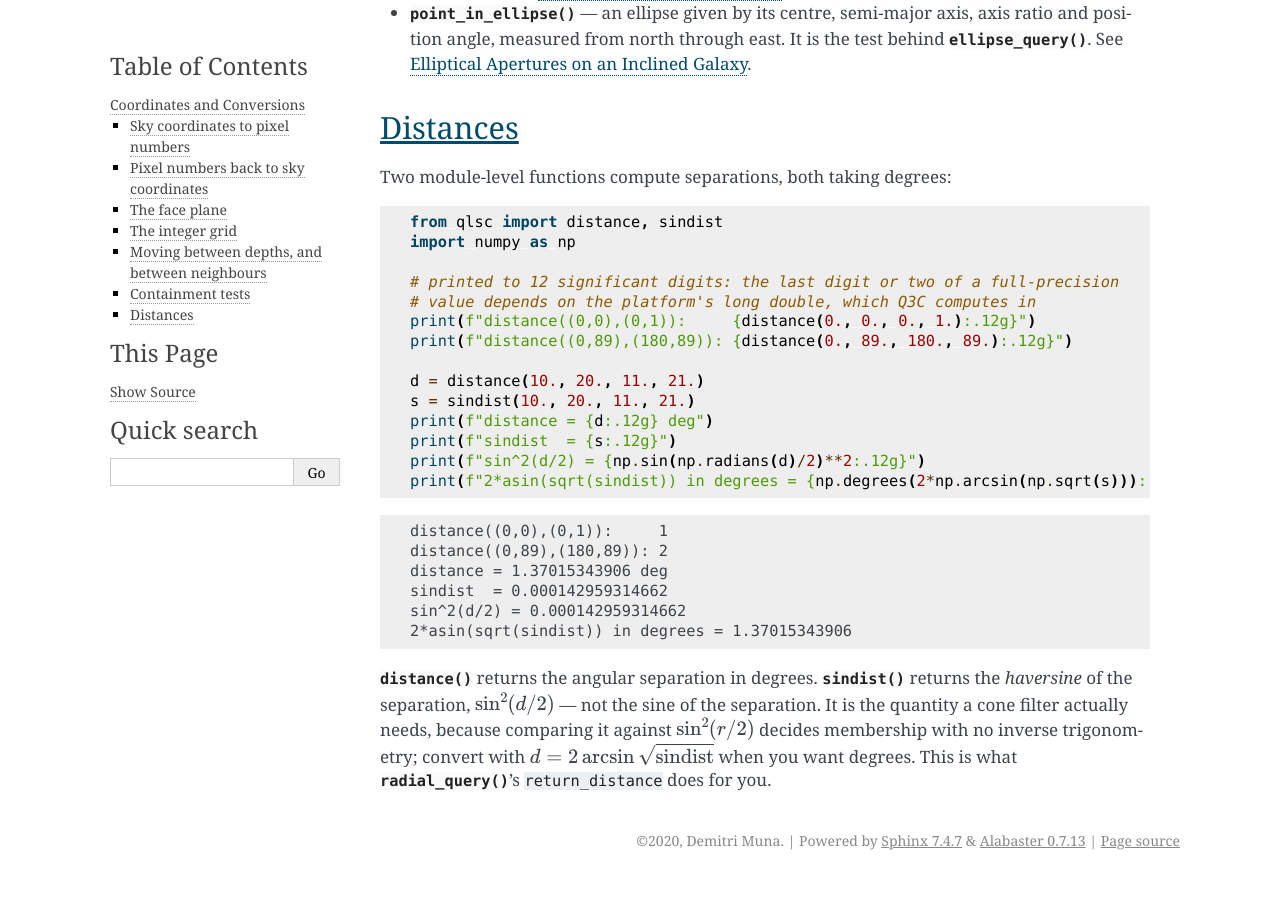
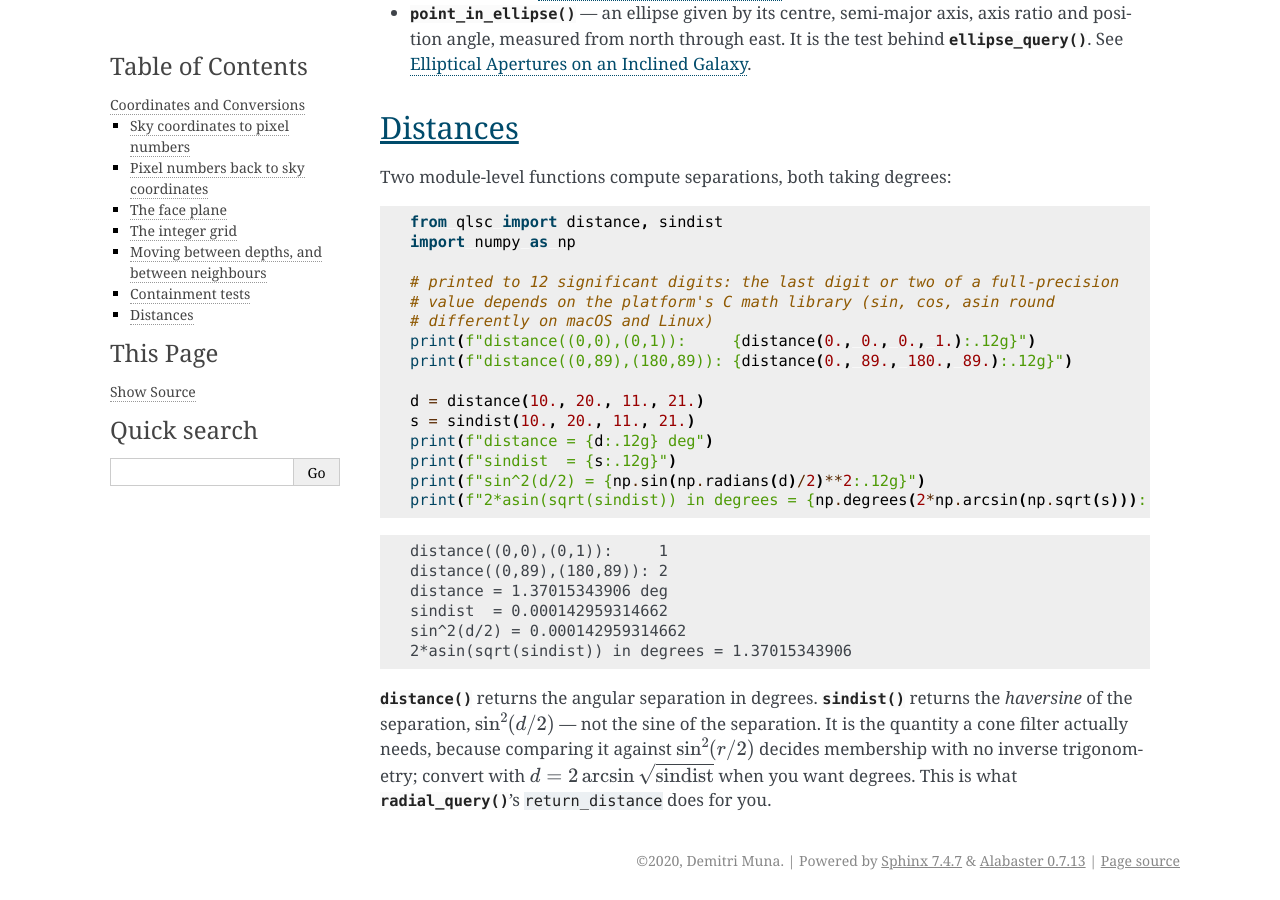
Before and after one commit to demitri/qlsc, a Sphinx documentation site: the page built from docs/user_guide/coordinates.rst, in a window 1280 px wide and 900 px high, scrolled down 5760 px. Built offline with Sphinx 7.4.7, drawn with Linux system fonts in a browser that asks for light colours.

Commit message:
Naming the right cause of the platform difference in the distances example.
The previous commit said the last digits differ because Q3C computes in long
double. It does not: setup.py does not define Q3C_LONG_DOUBLE, so common.h
makes q3c_coord_t a plain double on every platform. The difference comes from
the C math library (sin, cos and asin round differently in Apple's libm and in
glibc). Only the comment changes; the 12-digit output is the same.

Found by the codex round on 5630261..a1c95f8.

```diff
--- a/docs/user_guide/coordinates.rst
+++ b/docs/user_guide/coordinates.rst
@@ -324,7 +324,8 @@ Two module-level functions compute separations, both taking degrees:
 	import numpy as np
 
 	# printed to 12 significant digits: the last digit or two of a full-precision
-	# value depends on the platform's long double, which Q3C computes in
+	# value depends on the platform's C math library (sin, cos, asin round
+	# differently on macOS and Linux)
 	print(f"distance((0,0),(0,1)):     {distance(0., 0., 0., 1.):.12g}")
 	print(f"distance((0,89),(180,89)): {distance(0., 89., 180., 89.):.12g}")
 
```
